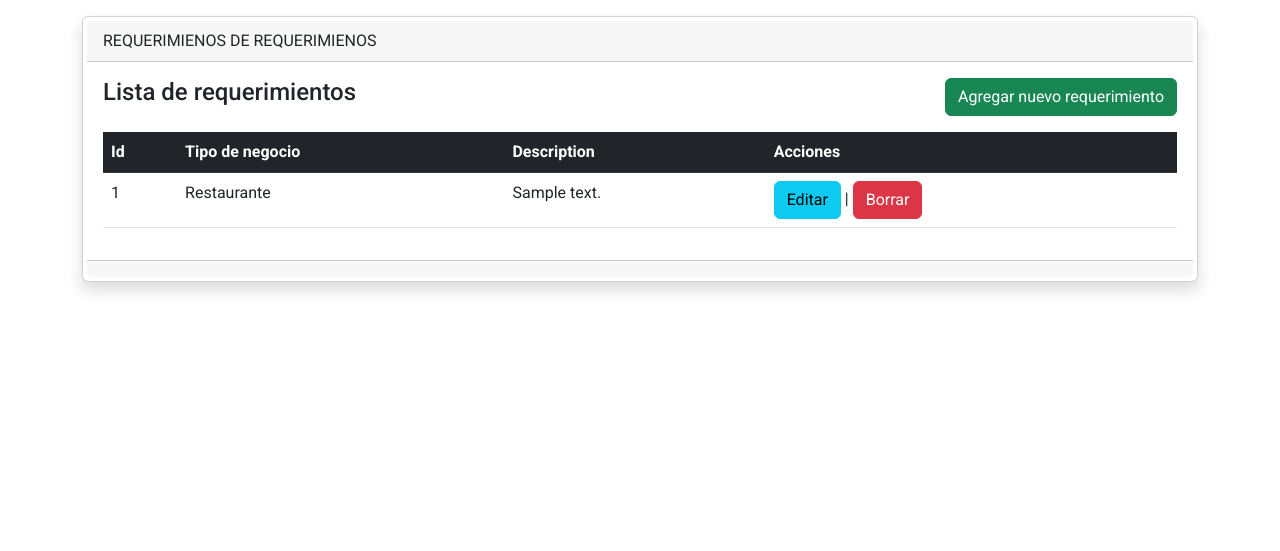
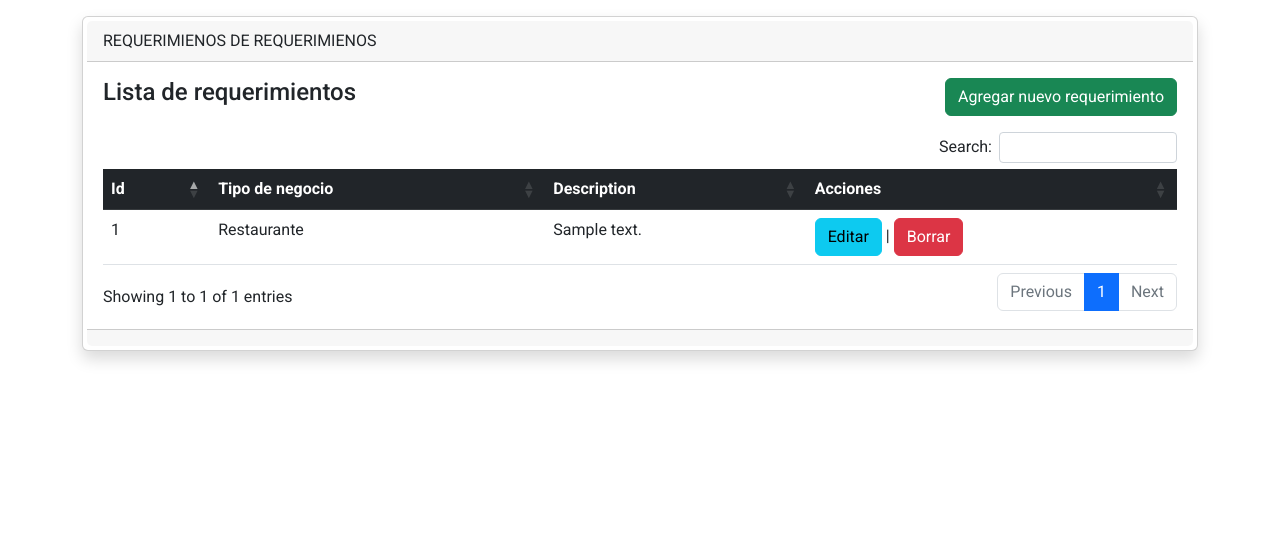
Before and after one commit to pablo19-alexander/proyecto_mintic, a Django app: page /crud in a window 1280 px wide. Shown: the part 100-651 px from the top of the page. Run offline with Django 4.2, Linux system fonts and the light colour scheme; tables that the repository leaves empty hold one stand-in row (values such as "Sample post"); some libraries are stand-ins or nearby versions.

Commit message:
se agrego el datatable para el crud

```diff
--- a/aplicacion/templates/crud/index.html
+++ b/aplicacion/templates/crud/index.html
@@ -14,7 +14,7 @@
             <a name="" id="" class="btn btn-success" href="{% url 'crear' %}" role="button">Agregar nuevo requerimiento</a>
         </div>
         <div class="table-responsive">
-            <table class="table">
+            <table id="example" class="table">
                 <thead class="table-dark">
 
                     <tr>
@@ -23,6 +23,7 @@
                         <th scope="col">Description</th>
                         <th scope="col">Acciones</th>
                     </tr>
+
                 </thead>
 
                 <tbody>
--- a/aplicacion/templates/plantilla.html
+++ b/aplicacion/templates/plantilla.html
@@ -6,7 +6,11 @@
   <title>{% block titulo %}{% endblock %}</title>
   <link type="text/css" href="{% static "css/style.css" %}" rel="stylesheet"/>
   <link rel="icon" type="image/x-icon" href="static/img/logo2.png" />
-
+  <!-- cdn datatables -->
+  <link rel="stylesheet" href="  https://cdnjs.cloudflare.com/ajax/libs/twitter-bootstrap/5.2.0/css/bootstrap.min.css">
+  <link rel="stylesheet" href="https://cdn.datatables.net/1.12.1/css/dataTables.bootstrap5.min.css">
+  <!-- fontAwesome -->
+  <link rel="stylesheet" href="https://cdnjs.cloudflare.com/ajax/libs/font-awesome/6.2.0/css/all.min.css" integrity="sha512-xh6O/CkQoPOWDdYTDqeRdPCVd1SpvCA9XXcUnZS2FmJNp1coAFzvtCN9BmamE+4aHK8yyUHUSCcJHgXloTyT2A==" crossorigin="anonymous" referrerpolicy="no-referrer" />
   <!-- Required meta tags -->
   <meta charset="utf-8">
   <meta name="viewport" content="width=device-width, initial-scale=1, shrink-to-fit=no">
@@ -64,6 +68,29 @@
   <script src="https://cdn.jsdelivr.net/npm/bootstrap@5.2.0/dist/js/bootstrap.min.js"
     integrity="sha384-ODmDIVzN+pFdexxHEHFBQH3/9/vQ9uori45z4JjnFsRydbmQbmL5t1tQ0culUzyK" crossorigin="anonymous">
   </script>
+  <!-- cdn jquery -->
+  <script src="https://code.jquery.com/jquery-3.6.1.min.js" integrity="sha256-o88AwQnZB+VDvE9tvIXrMQaPlFFSUTR+nldQm1LuPXQ=" crossorigin="anonymous"></script>
+  <!-- cdn datatables -->
+  <script src="https://code.jquery.com/jquery-3.5.1.js"></script>
+  <script src="https://cdn.datatables.net/1.12.1/js/jquery.dataTables.min.js"></script>
+  <script src="https://cdn.datatables.net/1.12.1/js/dataTables.bootstrap5.min.js"></script>
+  <!-- Datatables script -->
+  <script>
+
+    $('#example').DataTable({
+      //datatables configuracion
+      paging: true,
+      pageLength: 5,
+      lengthChange: false,
+      autoWidth: true,
+      searching: true,
+      bInfo: true,
+      bSort: true,
+    });
+
+  </script>
+
+
 </body>
 
 </html>
```
